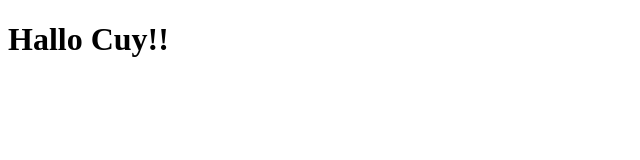
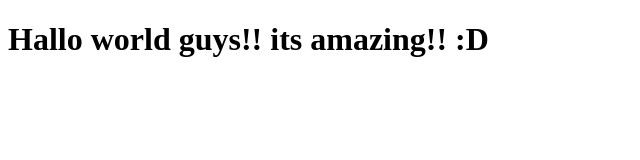
Before and after one commit to lutfiyustisyia/mobile_app, a plain HTML site: page index.html in a window 1280 px wide. Shown: the whole page, without its empty margins (0-640 px from the left). Drawn offline with Linux system fonts and the light colour scheme.

Commit message:
Hallo world guys!! its amazing!! :D

```diff
--- a/index.html
+++ b/index.html
@@ -6,6 +6,6 @@
     <title>Document</title>
   </head>
   <body>
-    <h1>Hallo Cuy!!</h1>
+    <h1>Hallo world guys!! its amazing!! :D</h1>
   </body>
 </html>
```
